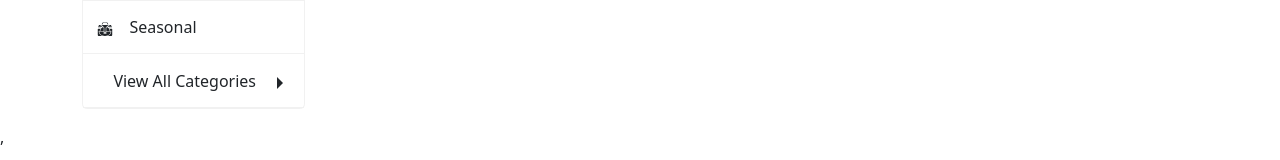
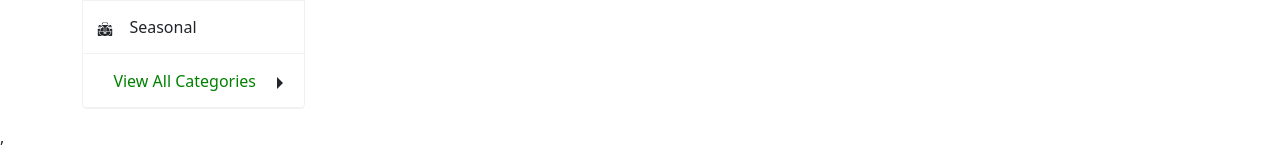
Before and after one commit to Muktar2298/pristinherbal-webapp, a React (Create React App) app: page / in a window 1280 px wide. Shown: the part 530-690 px from the top of the page. Built offline with nearby package versions, Linux system fonts and the light colour scheme.

Commit message:
Slider Categories :: Implemented

```diff
--- a/src/components/Categories/Categories.js
+++ b/src/components/Categories/Categories.js
@@ -55,7 +55,12 @@ const Categories = () => {
           <span className="categories-name">Seasonal</span>
         </li>
         <li>
-          <span className="categories-name">View All Categories</span>
+          <span
+            className="categories-name"
+            style={{ fontWeight: '500', color: 'green' }}
+          >
+            View All Categories
+          </span>
           <span className="categories-icon">
             <GoTriangleRight style={{ marginLeft: '1rem' }} />
           </span>
```
